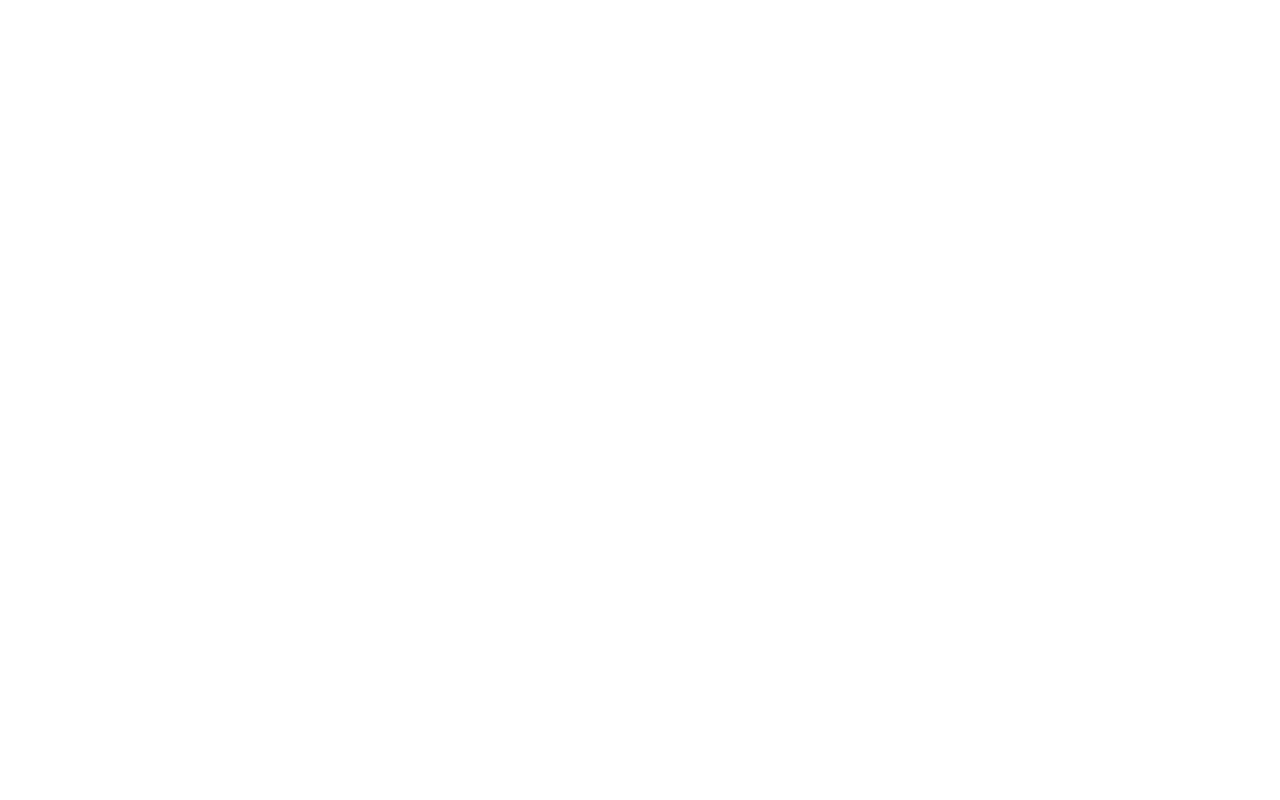
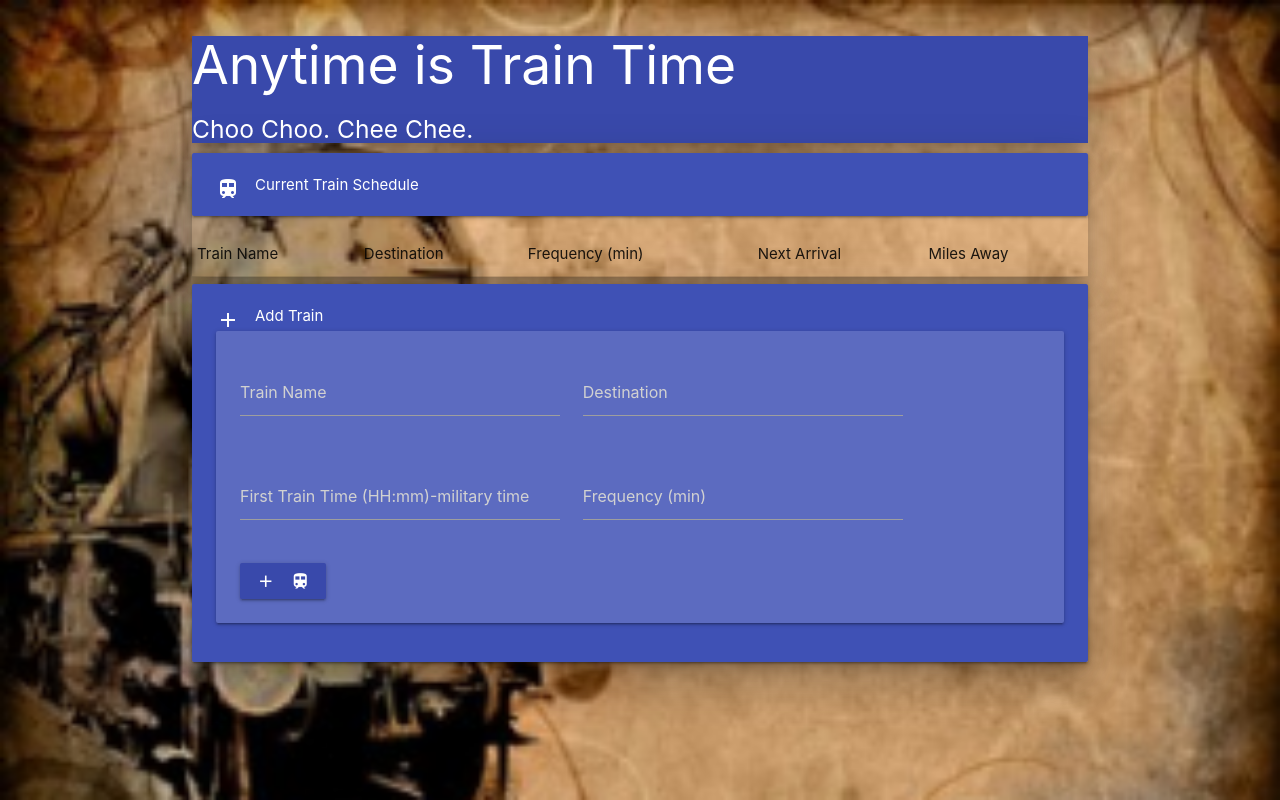
Before and after one commit to trwylde/Train-Scheduler, a plain HTML site: page index.html in a window 1280 px wide. Drawn offline with nearby package versions, Linux system fonts and the light colour scheme.

Commit message:
Building html.

```diff
--- a/assets/css/style.css
+++ b/assets/css/style.css
@@ -0,0 +1,4 @@
+body {
+  background-image: url("../images/vintage-train.png");
+  background-size: cover;
+}
--- a/index.html
+++ b/index.html
@@ -5,8 +5,81 @@
   <meta name="viewport" content="width=device-width, initial-scale=1.0">
   <meta http-equiv="X-UA-Compatible" content="ie=edge">
   <title>Train Scheduler</title>
+  <link rel="stylesheet" type="text/css" href="assets/css/reset.css">
+  <link rel="shortcut icon" type="image/png" href="assets/images/favicon.png">
+  <link rel="stylesheet" href="https://cdnjs.cloudflare.com/ajax/libs/materialize/1.0.0/css/materialize.min.css">
+  <link href="https://fonts.googleapis.com/icon?family=Material+Icons" rel="stylesheet">
+  <link rel="stylesheet" type="text/css" href="assets/css/style.css">
 </head>
 <body>
 
+  <div id="masthead" class="container z-depth-5">
+    <div class="col s12 m7">
+      <div class="card-content indigo darken-1 white-text">
+        <h2 class="header">Anytime is Train Time</h2>
+        <h5>Choo Choo. Chee Chee.</h5>
+      </div>
+    </div>
+  </div>
+
+  <div class="container z-depth-5">
+    <div class="card-panel indigo white-text">
+      <span><i class="material-icons left">train</i>Current Train Schedule</span>
+    </div>
+
+  <table>
+    <thead>
+      <tr>
+        <th>Train Name</th>
+        <th>Destination</th>
+        <th>Frequency (min)</th>
+        <th>Next Arrival</th>
+        <th>Miles Away</th>
+      </tr>
+    </thead>
+  </table>
+
+  </div>
+
+  <div class="container z-depth-5">
+    <div class="card-panel indigo white-text">
+      <span><i class="material-icons left">add</i>Add Train</span>
+
+      <div class="card indigo lighten-1 white-text">
+      <div class="card-content">
+        <form class="col s10">
+          <div class="row">
+            <div class="input-field col s5">
+              <input placeholder="Train Name" id="first_name" type="text" class="validate">
+              <label for="first_name"></label>
+            </div>
+
+            <div class="input-field col s5">
+              <input placeholder="Destination" id="first_name" type="text" class="validate">
+              <label for="first_name"></label>
+            </div>
+          </div>
+          <div class="row">
+            <div class="input-field col s5">
+              <input placeholder="First Train Time (HH:mm)-military time" id="first_name" type="text" class="validate">
+              <label for="first_name"></label>
+            </div>
+
+            <div class="input-field col s5">
+              <input placeholder="Frequency (min)" id="first_name" type="text" class="validate">
+              <label for="first_name"></label>
+            </div>
+          </div>
+        </form>
+          <button id="submit" class="waves-effect waves-light btn indigo darken-1"><i class="material-icons left">add</i>
+            <i class="material-icons">train</i>
+          </button>
+      </div>
+      </div>
+    </div>
+  </div>
+
+
+<script src="https://www.gstatic.com/firebasejs/5.5.0/firebase.js"></script>
 </body>
 </html>
```
Also changed, not shown: assets/javascript/app.js (+10 -0 lines), assets/images/favicon.png (added).
